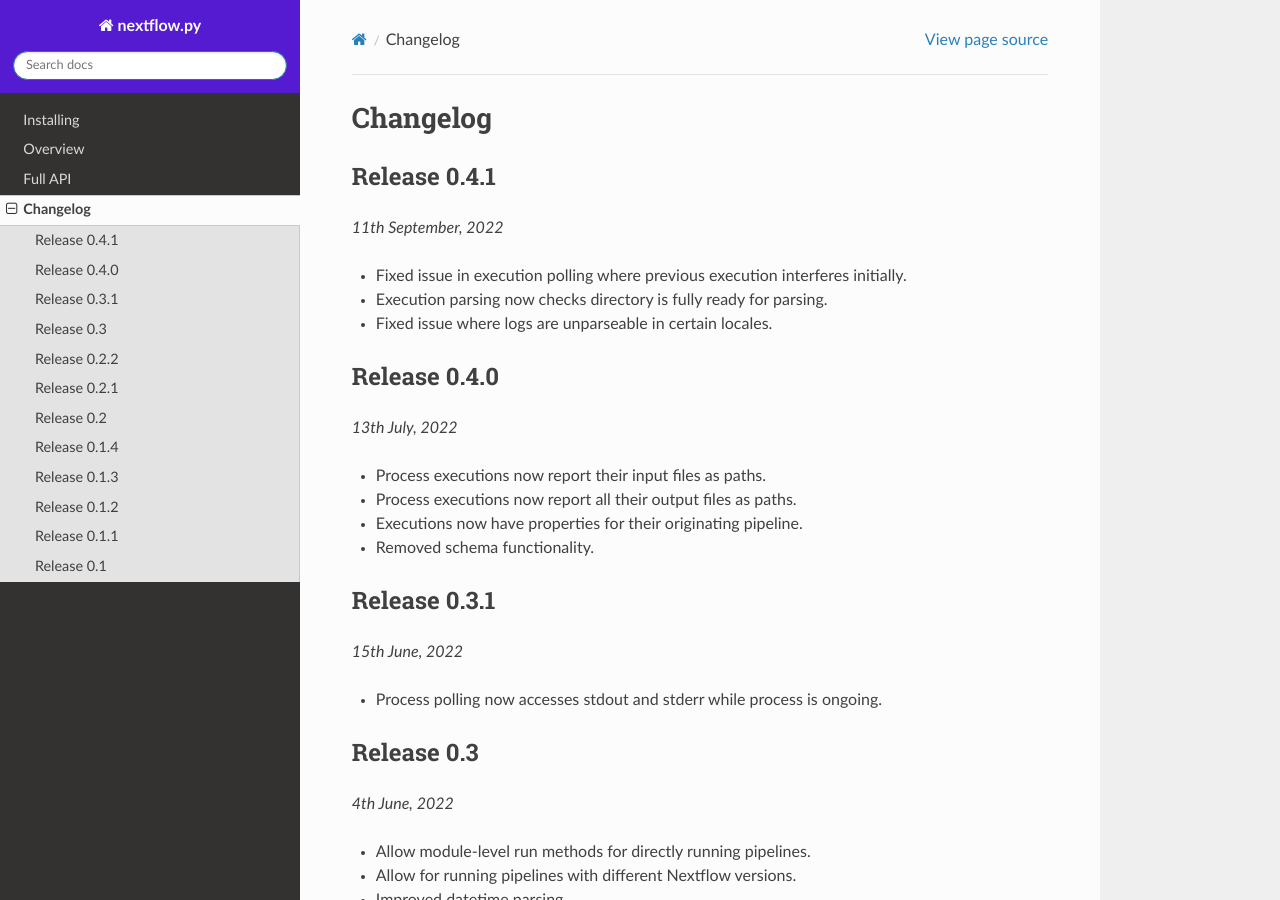
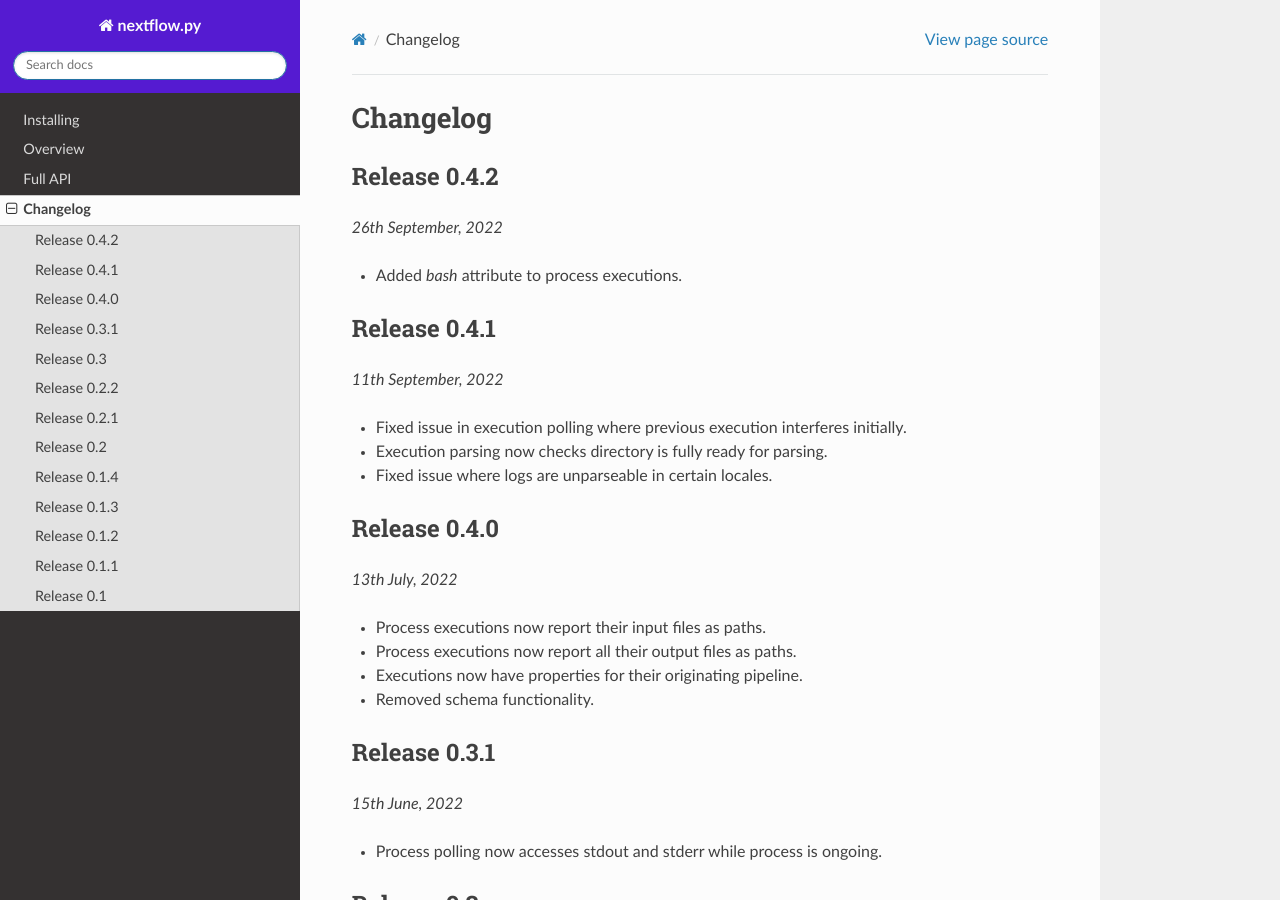
Before and after one commit to goodwright/nextflow.py, a Sphinx documentation site: the page built from docs/source/changelog.rst, in a window 1280 px wide and 900 px high. Built offline with Sphinx 7.4.7 and the Read the Docs theme 2.0.0, drawn with Linux system fonts in a browser that asks for light colours.

Commit message:
0.4.2 docs

```diff
--- a/README.rst
+++ b/README.rst
@@ -204,6 +204,14 @@ If you just want to run a single pipeline without initialising a
 Changelog
 ---------
 
+Release 0.4.2
+~~~~~~~~~~~~~
+
+`26th September, 2022`
+
+* Added `bash` attribute to process executions.
+
+
 Release 0.4.1
 ~~~~~~~~~~~~~
 
--- a/docs/source/changelog.rst
+++ b/docs/source/changelog.rst
@@ -1,5 +1,13 @@
 Changelog
 ---------
+
+Release 0.4.2
+~~~~~~~~~~~~~
+
+`26th September, 2022`
+
+* Added `bash` attribute to process executions.
+
 
 Release 0.4.1
 ~~~~~~~~~~~~~
```
